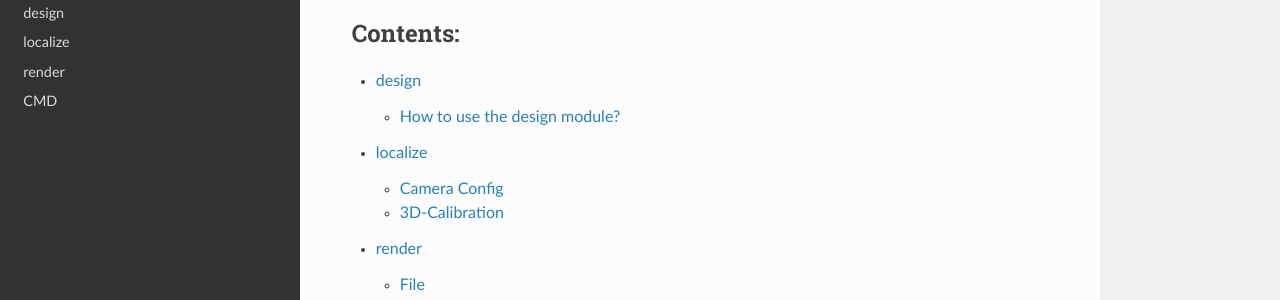
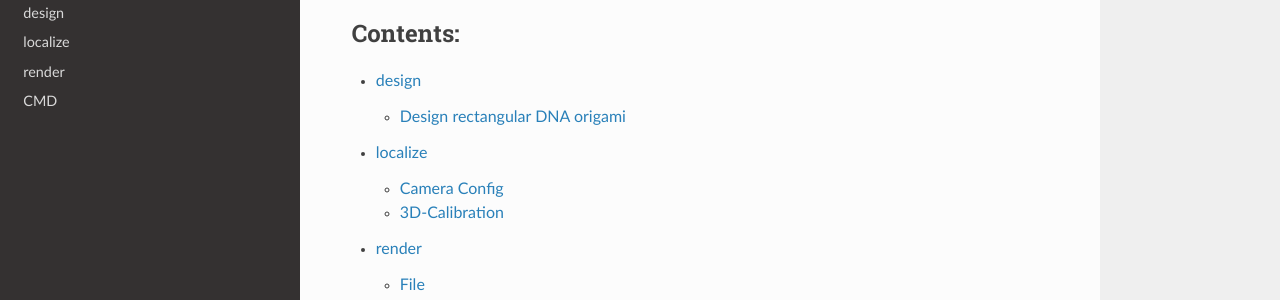
Before and after one commit to jungmannlab/picasso, a Sphinx documentation site: the page built from docs/index.rst, in a window 1280 px wide and 950 px high. Shown: the part 139-439 px from the top of the window. Built offline with Sphinx 7.4.7 and the Read the Docs theme 2.0.0, drawn with Linux system fonts in a browser that asks for light colours; pages that are not in the unit, such as notebooks, are missing from menus.

```diff
--- a/docs/design.rst
+++ b/docs/design.rst
@@ -5,8 +5,8 @@
    :scale: 50 %
    :alt: UML Design
 
-How to use the design module?
------------------------------
+Design rectangular DNA origami
+------------------------------
 
 -  Start the design module. A canvas with hexagons, corresponding to the flat origami sheet will appear.
 -  Design a pattern of DNA-PAINT binding sites by clicking on the hexagons.
```
